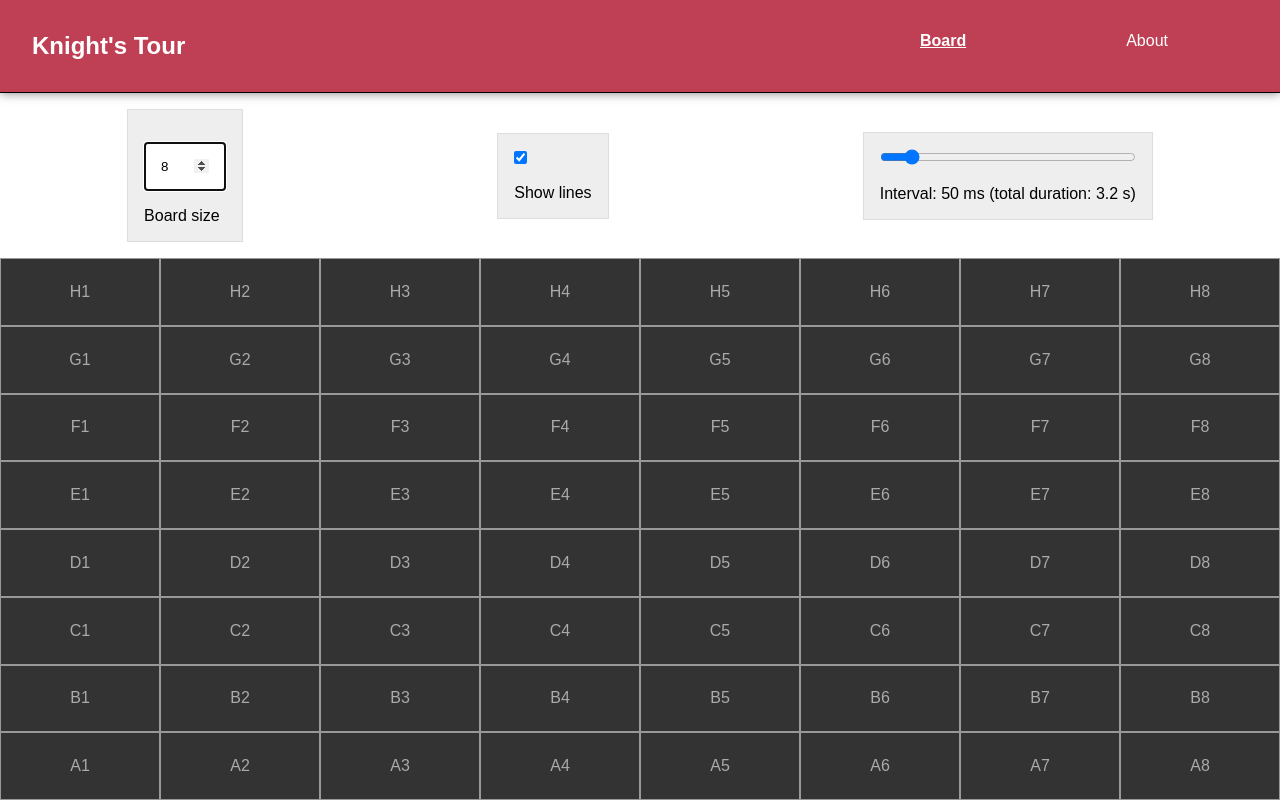
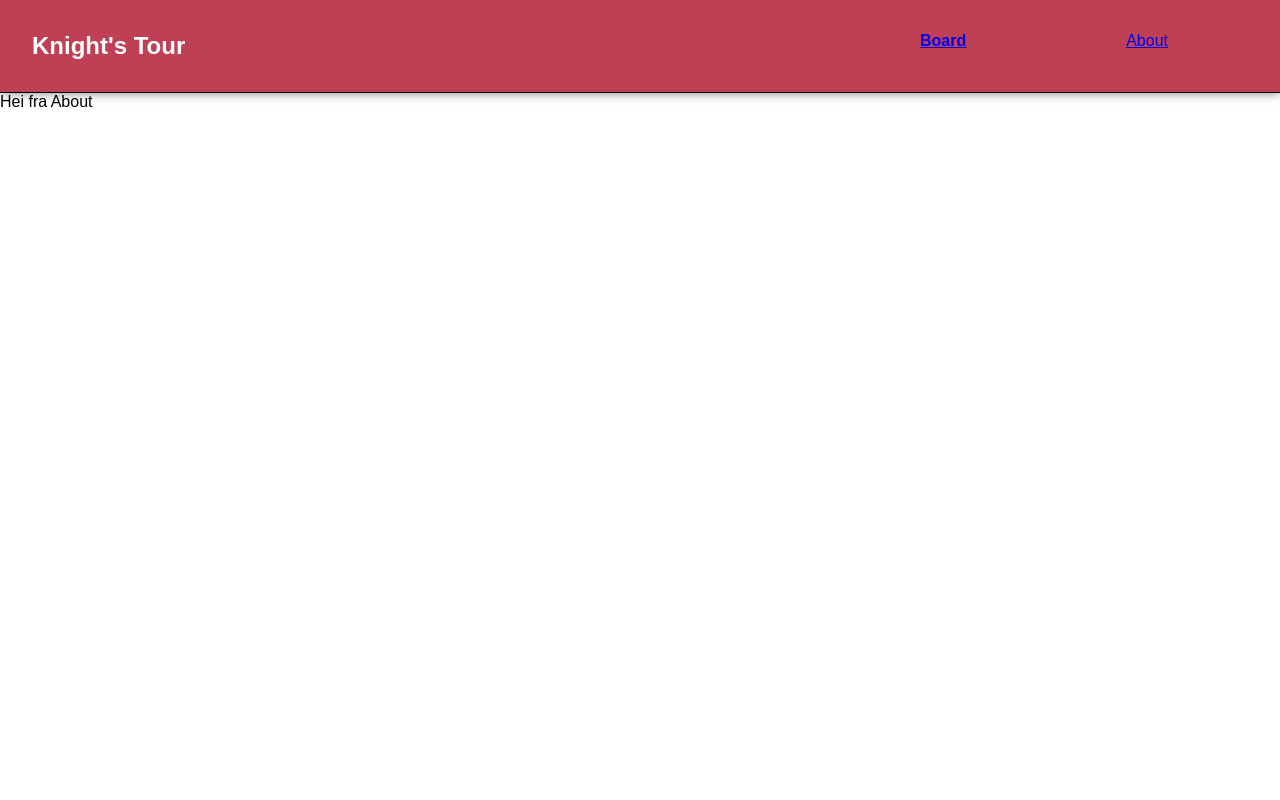
Before and after one commit to kristianpedersen/knights-tour-react, a React (Create React App) app: page /about in a window 1280 px wide. Built offline with nearby package versions, Linux system fonts and the light colour scheme.

Commit message:
Replacing line toggle with clear button + refactor

```diff
--- a/package.json
+++ b/package.json
@@ -14,6 +14,7 @@
     "react-router-dom": "^5.2.0",
     "react-scripts": "4.0.0",
     "styled-components": "^5.2.1",
+    "uuid": "^8.3.1",
     "web-vitals": "^0.2.4"
   },
   "scripts": {
--- a/src/App.css
+++ b/src/App.css
@@ -9,24 +9,6 @@
 	font-family: sans-serif;
 	display: flex;
 	flex-direction: column;
-}
-
-.board-button {
-	border: 1px solid;
-	display: flex;
-	align-items: center;
-	justify-content: center;
-	transition: all .2s ease;
-	border-color: #999;
-	cursor: pointer;
-}
-
-.board-button:hover {
-	box-shadow: 0 0 10px white;
-}
-
-.board-button.active:hover{
-	box-shadow: 0 0 10px black;
 }
 
 form p {
--- a/src/App.js
+++ b/src/App.js
@@ -1,18 +1,32 @@
+import About from "./components/About"
 import Animation from "./components/Animation"
 import Board from "./components/Board"
 import Input from "./components/Input"
 import Menu from "./components/Nav"
+
 import { BoardProvider } from "./BoardContext"
+import { BrowserRouter as Router, Switch, Route } from "react-router-dom"
 import "./App.css"
 
 function App() {
   return (
     <BoardProvider>
       <div className="App">
-        <Animation />
-        <Menu title="Knight's Tour" />
-        <Input />
-        <Board />
+        <Router>
+          <Animation />
+          <Menu title="Knight's Tour" />
+
+          <Switch>
+            <Route exact path="/">
+              <Input />
+              <Board />
+            </Route>
+            <Route path="/about">
+              <About />
+            </Route>
+          </Switch>
+
+        </Router>
       </div>
     </BoardProvider>
   )
--- /dev/null
+++ b/src/components/About.js
@@ -0,0 +1,9 @@
+function About() {
+	return (
+		<>
+			<p>Hei fra About</p>
+		</>
+	)
+}
+
+export default About
--- a/src/components/Animation.js
+++ b/src/components/Animation.js
@@ -15,7 +15,6 @@ function Animation() {
 
 	useEffect(function animateBoardOnStateChange() {
 		const buttons = [...document.querySelectorAll(".board-button")]
-		buttons.forEach(button => button.classList.remove("active"))
 
 		board.forEach((move, index) => {
 			let svg = document.createElementNS("http://www.w3.org/2000/svg", 'svg')
--- a/src/components/Board.js
+++ b/src/components/Board.js
@@ -4,21 +4,9 @@ import { useContext } from "react"
 import { BoardContext } from "../BoardContext"
 
 function Board() {
+	const emptyBoard = []
 	const { boardSize } = useContext(BoardContext)
-	const emptyBoard = []
-
-	for (let y = 0; y < boardSize; y++) {
-		const letter = "ABCDEFGHIJKLMNOPQRSTUVWXYZ"[boardSize - 1 - y]
-		for (let x = 0; x < boardSize; x++) {
-			emptyBoard.push(
-				<Cell
-					name={`${letter}${x + 1}`}
-					percent={0}
-					{...{ x, y }}
-				/>
-			)
-		}
-	}
+	document.querySelectorAll("svg").forEach(svg => svg.remove())
 
 	const BoardContainer = styled.div`
 		margin-top: 1rem;
@@ -30,6 +18,19 @@ function Board() {
 		grid-template-columns: repeat(${boardSize}, calc(${100 / boardSize}%));
 		grid-template-rows: repeat(${boardSize}, calc(${100 / (boardSize)}%));
 	`
+
+	for (let y = 0; y < boardSize; y++) {
+		const letter = "ABCDEFGHIJKLMNOPQRSTUVWXYZ"[boardSize - 1 - y]
+		for (let x = 0; x < boardSize; x++) {
+			emptyBoard.push(
+				<Cell
+					name={`${letter}${x + 1}`}
+					{...{ x, y }}
+				/>
+			)
+		}
+	}
+
 	return (
 		<BoardContainer className="board">
 			{ emptyBoard.map(element => element)}
@@ -37,5 +38,4 @@ function Board() {
 	)
 }
 
-
 export default Board
--- a/src/components/Cell.js
+++ b/src/components/Cell.js
@@ -2,7 +2,24 @@ import { useContext } from "react"
 import styled from "styled-components"
 import Calculate from "../Calculate"
 import { BoardContext } from "../BoardContext"
-import { motion, animatepres } from "framer-motion"
+
+const SingleCell = styled.div`
+		border: 1px solid;
+		display: flex;
+		align-items: center;
+		justify-content: center;
+		transition: all .2s ease;
+		border-color: #999;
+		cursor: pointer;
+
+		&:hover {
+			box-shadow: 0 0 10px white;
+		}
+
+		&.active:hover{
+			box-shadow: 0 0 10px black;
+		}
+	`
 
 function Cell({ name, x, y }) {
 	const {
@@ -17,13 +34,14 @@ function Cell({ name, x, y }) {
 		setHistory(playback)
 	}
 
+
 	return (
-		<div
+		<SingleCell
 			className="board-button"
 			onClick={disableAllButtonsAndCalculate}
 		>
 			{name}
-		</div>
+		</SingleCell>
 	)
 }
 
--- a/src/components/Input.js
+++ b/src/components/Input.js
@@ -1,22 +1,29 @@
 import { useContext } from "react"
 import { BoardContext } from "../BoardContext"
+import styled from "styled-components"
 
 function Input() {
+	const BigButton = styled.button`
+	padding: 1rem;
+	font-size: 1.5rem;
+`
 	const {
 		animationSpeed, setAnimationSpeed,
+		setBoard,
 		boardSize, setBoardSize,
-		showLines, setShowLines,
 	} = useContext(BoardContext)
+
+	function reset(event) {
+		event.preventDefault()
+		setBoard(previousBoard => [])
+	}
+
 
 	function createButtons(event) {
 		if (event.target.value <= 26) {
 			const n = Number(event.target.value)
 			setBoardSize(n)
 		}
-	}
-
-	function toggleShowLines() {
-		setShowLines(prev => !prev)
 	}
 
 	function updateAnimationSpeed(event) {
@@ -50,16 +57,7 @@ function Input() {
 					<p>Board size</p>
 				</label>
 
-				<label htmlFor="show-lines">
-					<input
-						type="checkbox"
-						name="show-lines"
-						id="show-lines"
-						onChange={toggleShowLines}
-						checked={showLines}
-					/>
-					<p>Show lines</p>
-				</label>
+				<BigButton onClick={reset}>Clear</BigButton>
 
 				<label htmlFor="speed">
 					<input
--- a/src/components/Nav.js
+++ b/src/components/Nav.js
@@ -1,7 +1,14 @@
 import styled from "styled-components"
-import { Switch, Route } from "react-router-dom"
+import {
+	BrowserRouter as Router,
+	Link,
+	NavLink,
+	Route,
+	Switch,
+} from "react-router-dom"
+import Board from "./Board"
+import About from "./About"
 
-function Menu({ title }) {
 const Nav = styled.nav`
 	display: flex;
 	justify-content: space-between;
@@ -26,14 +33,18 @@ function Menu({ title }) {
 		font-weight: bold;
 	}
 `
+
+function Menu({ title }) {
 	return (
+
 		<Nav>
 			<h1>{title}</h1>
 			<ul>
-				<li className="active">Board</li>
-				<li>About</li>
+				<NavLink exact to="/"><li className="active">Board</li></NavLink>
+				<NavLink to="/about"><li>About</li></NavLink>
 			</ul>
 		</Nav>
+
 	)
 }
 
```
Also changed, not shown: 1 other file (tests, documents, lock files or other folders). Lines whose indentation alone changed are shown as unchanged.
